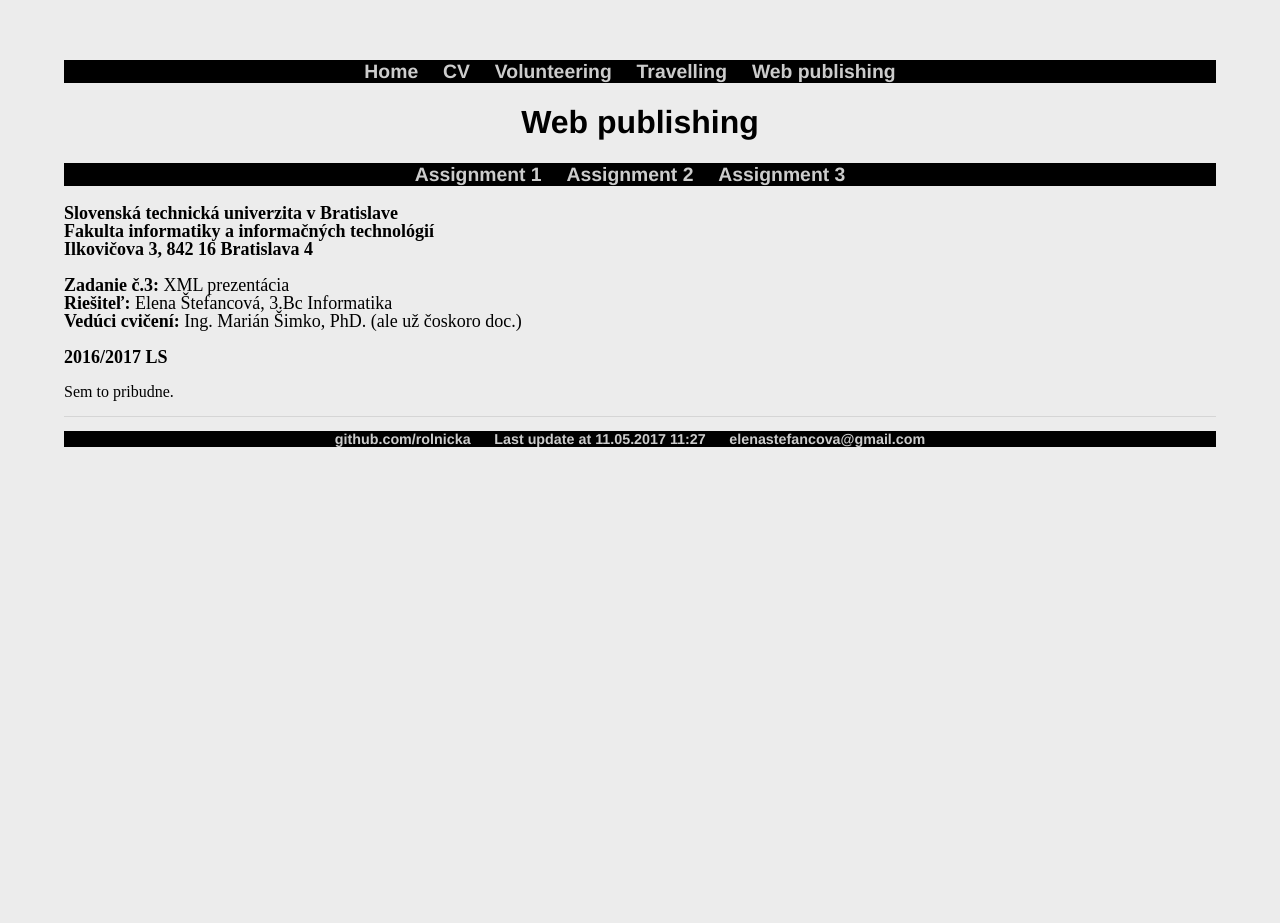
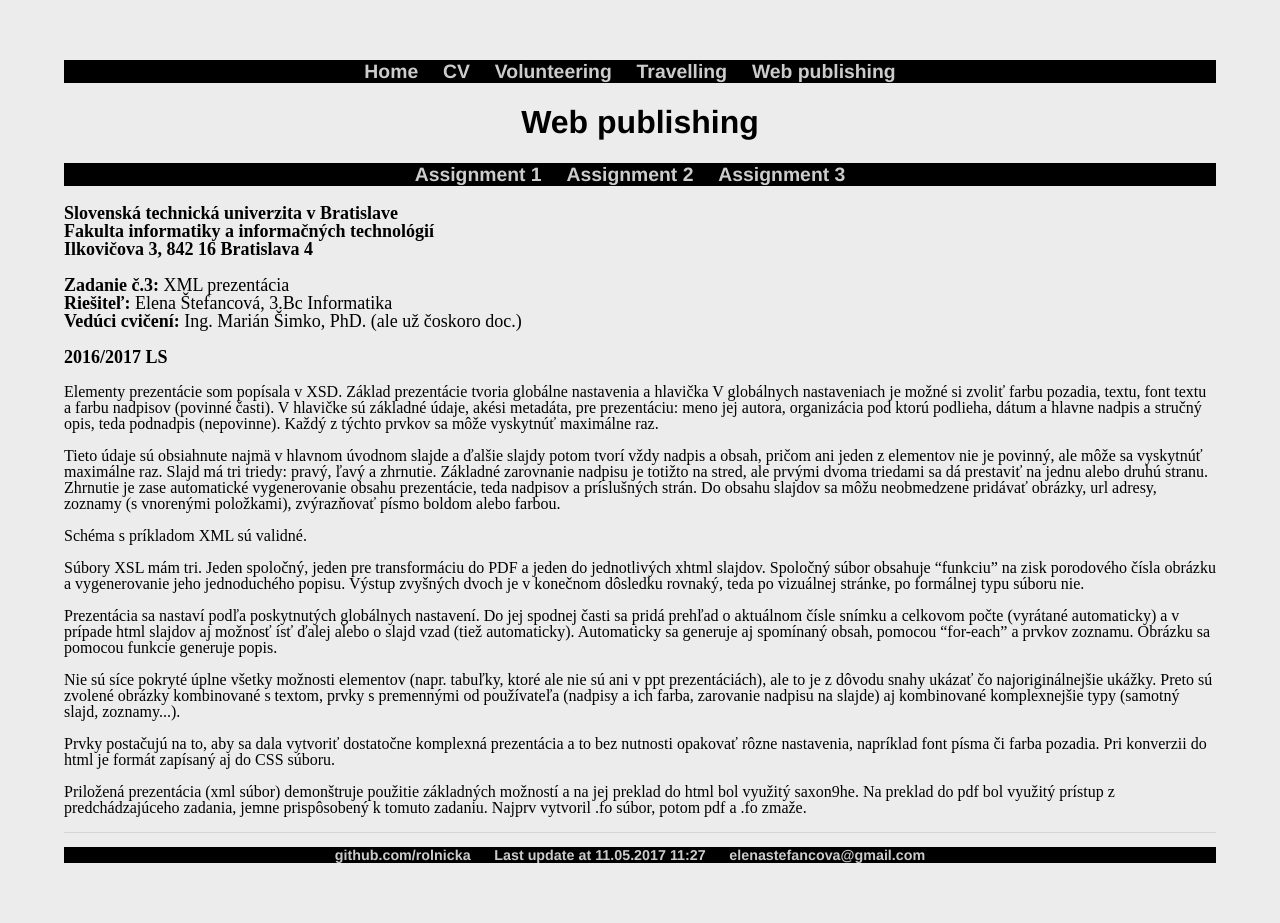
Before and after one commit to elenastefancova/rolnicka.github.io, a Jekyll site: the page built from webpublishing/assignment3/index.html, in a window 1280 px wide. Built offline with Jekyll 4.4.1, drawn with Linux system fonts in a browser that asks for light colours; before the commit the page ends 900 px from its top, so only the background shows below that.

Commit message:
Information: 3. assigment

```diff
--- a/webpublishing/assignment3/index.html
+++ b/webpublishing/assignment3/index.html
@@ -18,4 +18,49 @@ semester: LS
 
 ---
 
-<p>Sem to pribudne.</p>
+<p>Elementy prezentácie som popísala v XSD. Základ prezentácie tvoria globálne nastavenia a hlavička V globálnych nastaveniach je možné
+  si zvoliť farbu pozadia, textu, font textu a farbu nadpisov (povinné časti). V hlavičke sú základné údaje, akési metadáta, pre
+  prezentáciu: meno jej autora, organizácia pod ktorú podlieha, dátum a hlavne nadpis a stručný opis, teda podnadpis (nepovinne).
+  Každý z týchto prvkov sa môže vyskytnúť maximálne raz.
+</p>
+
+<p>
+  Tieto údaje sú obsiahnute najmä v hlavnom úvodnom slajde a ďalšie slajdy potom tvorí vždy nadpis a obsah, pričom ani jeden z
+  elementov nie je povinný, ale môže sa vyskytnúť maximálne raz. Slajd má tri triedy: pravý, ľavý a zhrnutie. Základné zarovnanie
+  nadpisu je totižto na stred, ale prvými dvoma triedami sa dá prestaviť na jednu alebo druhú stranu. Zhrnutie je zase automatické
+  vygenerovanie obsahu prezentácie, teda nadpisov a príslušných strán. Do obsahu slajdov sa môžu neobmedzene pridávať obrázky, url
+  adresy, zoznamy (s vnorenými položkami), zvýrazňovať písmo boldom alebo farbou.
+</p>
+
+<p>
+  Schéma s príkladom XML sú validné.
+</p>
+
+<p>
+  Súbory XSL mám tri. Jeden spoločný, jeden pre transformáciu do PDF a jeden do jednotlivých xhtml slajdov. Spoločný súbor
+  obsahuje “funkciu” na zisk porodového čísla obrázku a vygenerovanie jeho jednoduchého popisu. Výstup zvyšných dvoch je v
+  konečnom dôsledku rovnaký, teda po vizuálnej stránke, po formálnej typu súboru nie.
+</p>
+
+<p>
+  Prezentácia sa nastaví podľa poskytnutých globálnych nastavení. Do jej spodnej časti sa pridá prehľad o aktuálnom čísle snímku
+  a celkovom počte (vyrátané automaticky) a v prípade html slajdov aj možnosť ísť ďalej alebo o slajd vzad (tiež automaticky).
+  Automaticky sa generuje aj spomínaný obsah, pomocou “for-each” a prvkov zoznamu. Obrázku sa pomocou funkcie generuje popis.
+</p>
+
+<p>
+  Nie sú síce pokryté úplne všetky možnosti elementov (napr. tabuľky, ktoré ale nie sú ani v ppt prezentáciách), ale to je z dôvodu
+snahy ukázať čo najoriginálnejšie ukážky. Preto sú zvolené obrázky kombinované s textom, prvky s premennými od používateľa (nadpisy
+a ich farba, zarovanie nadpisu na slajde) aj kombinované komplexnejšie typy (samotný slajd, zoznamy...).
+</p>
+
+<p>
+  Prvky postačujú na to, aby sa dala vytvoriť dostatočne komplexná prezentácia a to bez nutnosti opakovať rôzne nastavenia,
+  napríklad font písma či farba pozadia. Pri konverzii do html je formát zapísaný aj do CSS súboru.
+</p>
+
+<p>
+  Priložená prezentácia (xml súbor) demonštruje použitie základných možností a na jej preklad do html bol využitý saxon9he.
+  Na preklad do pdf bol využitý prístup z predchádzajúceho zadania, jemne prispôsobený k tomuto zadaniu. Najprv vytvoril .fo súbor,
+  potom pdf a .fo zmaže.
+</p>
```
